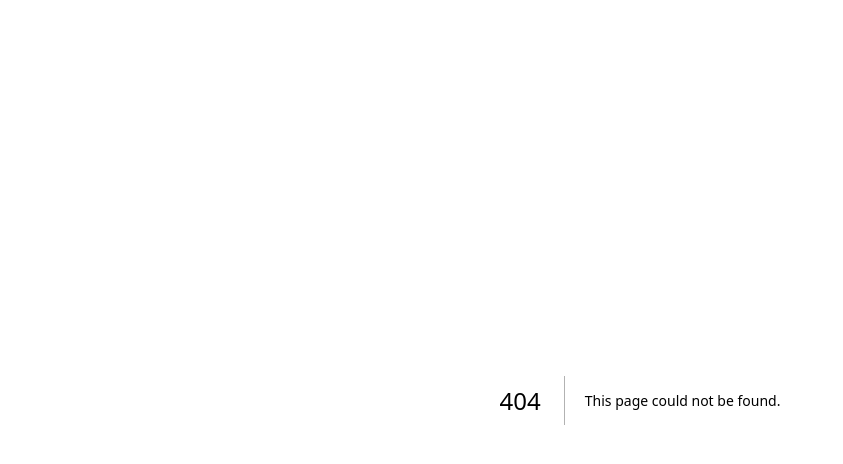
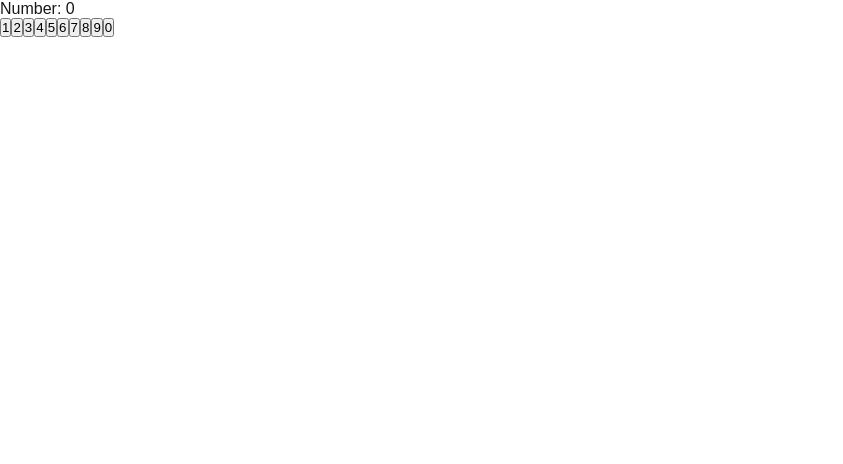
Before and after one commit to gandak/nextjs-first, a Next.js app: page /calculator in a window 1280 px wide. Before the commit this address had no page. Shown: the top 464 px of the page, without its empty margins (0-843 px from the left). Built offline with nearby package versions, Linux system fonts and the light colour scheme.

Commit message:
calculator

```diff
--- /dev/null
+++ b/src/app/calculator/page.jsx
@@ -0,0 +1,27 @@
+"use client";
+const { useState } = require("react");
+
+const Calculator = () => {
+  const [number, setNumber] = useState(0);
+
+  const changeNumber = (x) => {
+    setNumber(x);
+  };
+  return (
+    <div>
+      <p>Number: {number}</p>
+      <button onClick={() => changeNumber(1)}>1</button>
+      <button onClick={() => changeNumber(2)}>2</button>
+      <button onClick={() => changeNumber(3)}>3</button>
+      <button onClick={() => changeNumber(4)}>4</button>
+      <button onClick={() => changeNumber(5)}>5</button>
+      <button onClick={() => changeNumber(6)}>6</button>
+      <button onClick={() => changeNumber(7)}>7</button>
+      <button onClick={() => changeNumber(8)}>8</button>
+      <button onClick={() => changeNumber(9)}>9</button>
+      <button onClick={() => changeNumber(0)}>0</button>
+    </div>
+  );
+};
+
+export default Calculator;
```
